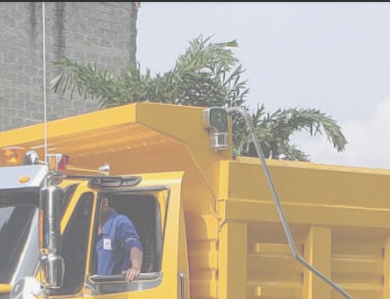
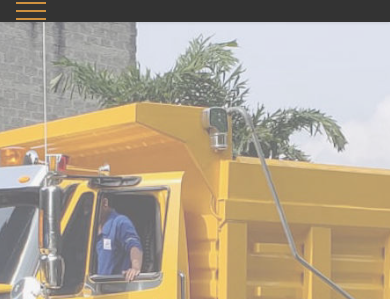
Before and after one commit to CWCorrea/francotrans, a plain HTML site: page index.html in a window 390 px wide. Shown: the part 69-368 px from the top of the page. Drawn offline with Linux system fonts and the light colour scheme.

Commit message:
create github pages

```diff
--- a/index.html
+++ b/index.html
@@ -38,8 +38,19 @@
                 </span>
                 <span class="navbar-caption-wrap"><a class="navbar-caption text-info text-primary display-7" href="https://www.francotrans.com">FRANCOTRANS S.A.S.</a></span>
             </div>
+            <button class="navbar-toggler" type="button" data-toggle="collapse" data-target="#navbarSupportedContent" aria-controls="navbarNavAltMarkup" aria-expanded="false" aria-label="Toggle navigation">
+                <div class="hamburger">
+                    <span></span>
+                    <span></span>
+                    <span></span>
+                    <span></span>
+                </div>
+            </button>
+            <div class="collapse navbar-collapse" id="navbarSupportedContent">
+                <ul class="navbar-nav nav-dropdown nav-right" data-app-modern-menu="true"><li class="nav-item"><a class="nav-link link text-info text-primary display-4" href="index.html#top">Acerca de nosotros<br><br></a></li><li class="nav-item"><a class="nav-link link text-info text-primary display-4" href="index.html#features4-3">Servicios</a></li><li class="nav-item"><a class="nav-link link text-info text-primary display-4" href="index.html#footer7-9">Contáctenos</a></li></ul>
 
 
+            </div>
         </div>
     </nav>
 </section>
```
Also changed, not shown: 1 other file.
